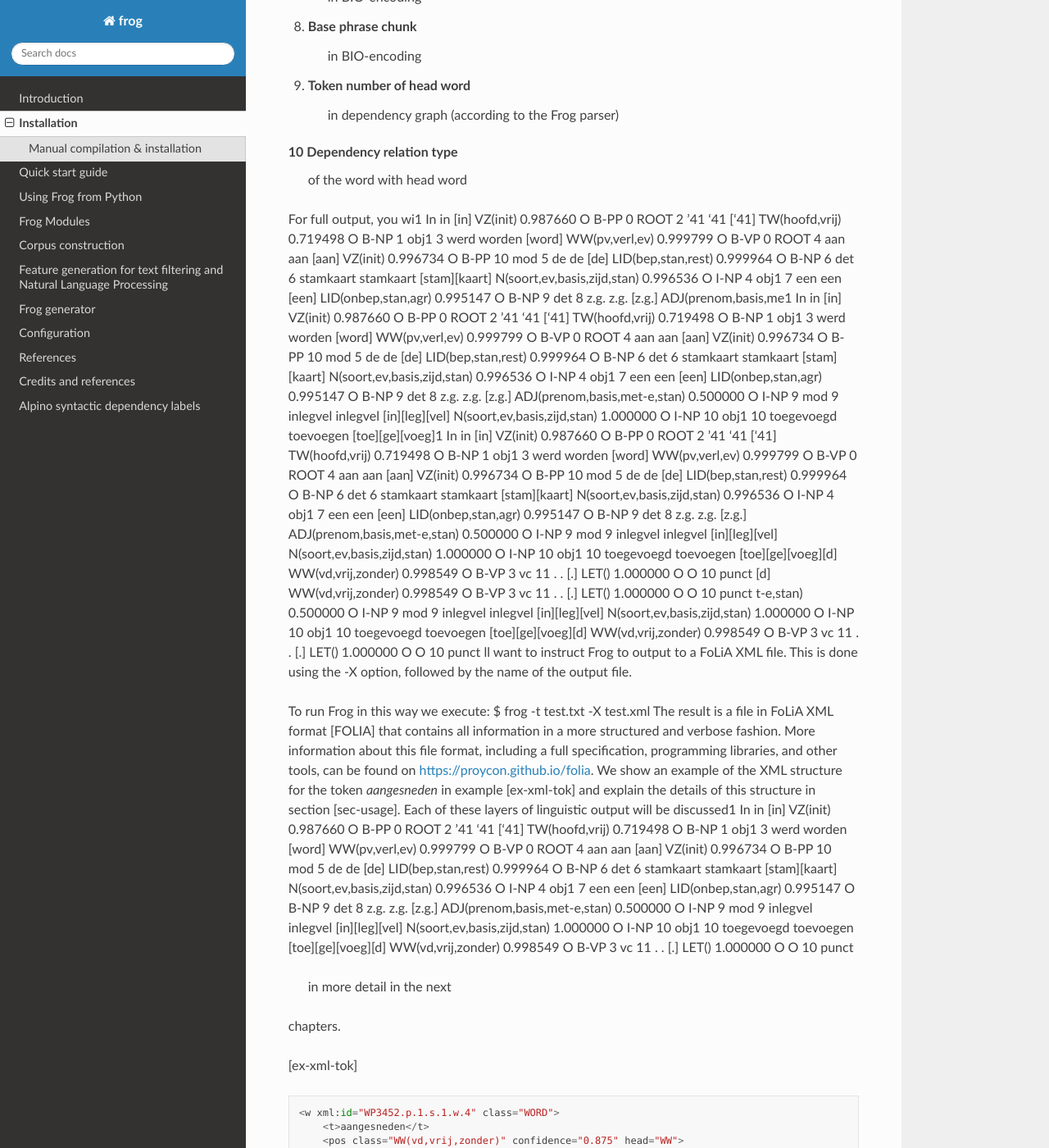
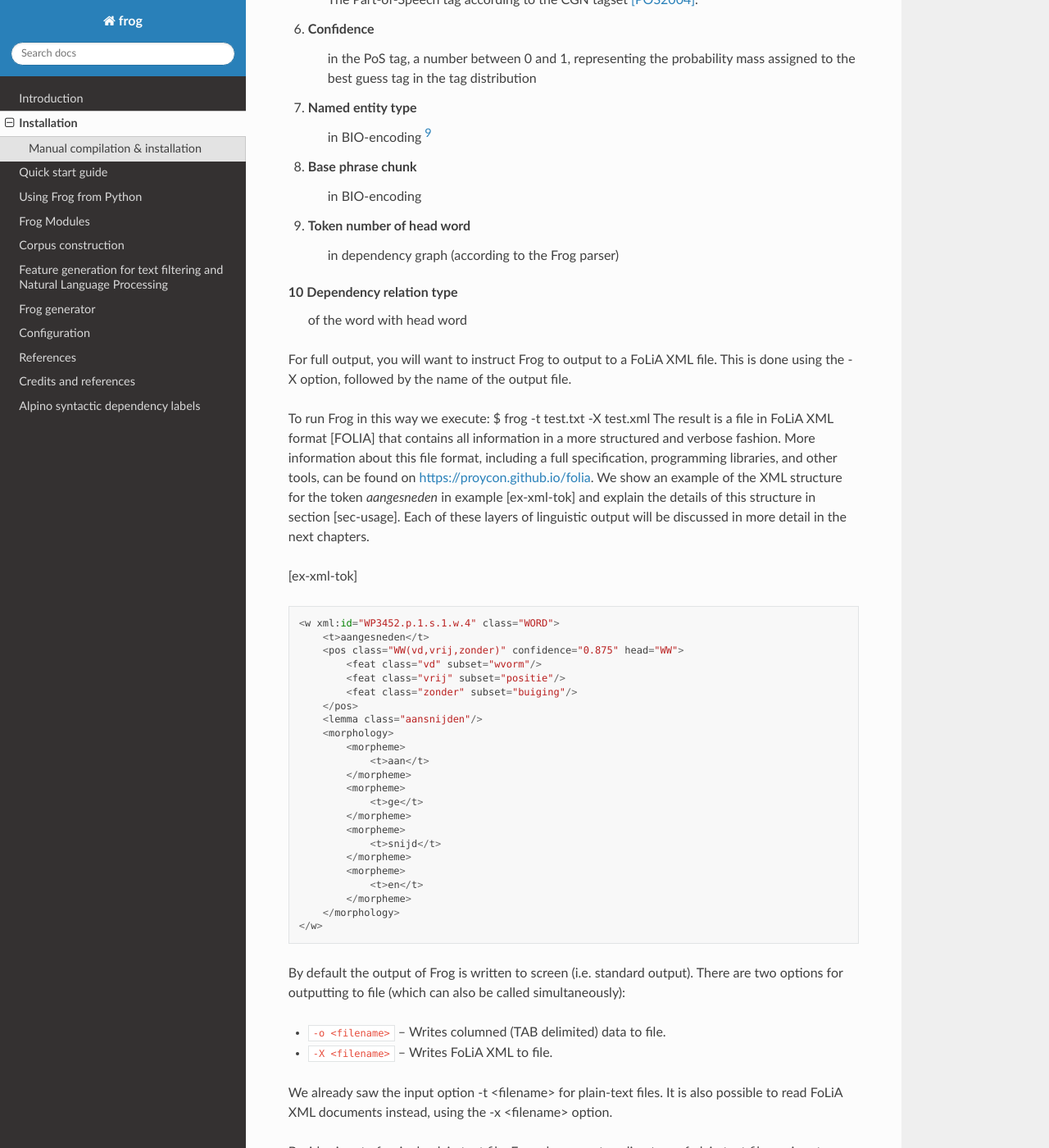
Before and after one commit to LanguageMachines/frog, a Sphinx documentation site: the page built from docs/source/installation.rst, in a window 1280 px wide and 1400 px high, scrolled down 2738 px. Shown: the whole window at 82% size. Built offline with Sphinx 7.4.7 and the Read the Docs theme 2.0.0, drawn with Linux system fonts in a browser that asks for light colours; some of the changed text lies outside the part shown.

Commit message:
Update installation.rst

```diff
--- a/docs/source/installation.rst
+++ b/docs/source/installation.rst
@@ -68,8 +79,6 @@
 
 The actual compilation proceeds by entering the Frog directory and
 issuing the following commands:
-
-::
 
     $ bash bootstrap.sh
     $ ./configure
@@ -177,40 +186,7 @@
 10 Dependency relation type
     of the word with head word
 
-For full output, you wi1	In	in	[in]	VZ(init)	0.987660	O	B-PP	0	ROOT
-2	’41	'41	['41]	TW(hoofd,vrij)	0.719498	O	B-NP	1	obj1
-3	werd	worden	[word]	WW(pv,verl,ev)	0.999799	O	B-VP	0	ROOT
-4	aan	aan	[aan]	VZ(init)	0.996734	O	B-PP	10	mod
-5	de	de	[de]	LID(bep,stan,rest)	0.999964	O	B-NP	6	det
-6	stamkaart	stamkaart	[stam][kaart]	N(soort,ev,basis,zijd,stan)	0.996536	O	I-NP	4	obj1
-7	een	een	[een]	LID(onbep,stan,agr)	0.995147	O	B-NP	9	det
-8	z.g.	z.g.	[z.g.]	ADJ(prenom,basis,me1	In	in	[in]	VZ(init)	0.987660	O	B-PP	0	ROOT
-2	’41	'41	['41]	TW(hoofd,vrij)	0.719498	O	B-NP	1	obj1
-3	werd	worden	[word]	WW(pv,verl,ev)	0.999799	O	B-VP	0	ROOT
-4	aan	aan	[aan]	VZ(init)	0.996734	O	B-PP	10	mod
-5	de	de	[de]	LID(bep,stan,rest)	0.999964	O	B-NP	6	det
-6	stamkaart	stamkaart	[stam][kaart]	N(soort,ev,basis,zijd,stan)	0.996536	O	I-NP	4	obj1
-7	een	een	[een]	LID(onbep,stan,agr)	0.995147	O	B-NP	9	det
-8	z.g.	z.g.	[z.g.]	ADJ(prenom,basis,met-e,stan)	0.500000	O	I-NP	9	mod
-9	inlegvel	inlegvel	[in][leg][vel]	N(soort,ev,basis,zijd,stan)	1.000000	O	I-NP	10	obj1
-10	toegevoegd	toevoegen	[toe][ge][voeg]1	In	in	[in]	VZ(init)	0.987660	O	B-PP	0	ROOT
-2	’41	'41	['41]	TW(hoofd,vrij)	0.719498	O	B-NP	1	obj1
-3	werd	worden	[word]	WW(pv,verl,ev)	0.999799	O	B-VP	0	ROOT
-4	aan	aan	[aan]	VZ(init)	0.996734	O	B-PP	10	mod
-5	de	de	[de]	LID(bep,stan,rest)	0.999964	O	B-NP	6	det
-6	stamkaart	stamkaart	[stam][kaart]	N(soort,ev,basis,zijd,stan)	0.996536	O	I-NP	4	obj1
-7	een	een	[een]	LID(onbep,stan,agr)	0.995147	O	B-NP	9	det
-8	z.g.	z.g.	[z.g.]	ADJ(prenom,basis,met-e,stan)	0.500000	O	I-NP	9	mod
-9	inlegvel	inlegvel	[in][leg][vel]	N(soort,ev,basis,zijd,stan)	1.000000	O	I-NP	10	obj1
-10	toegevoegd	toevoegen	[toe][ge][voeg][d]	WW(vd,vrij,zonder)	0.998549	O	B-VP	3	vc
-11	.	.	[.]	LET()	1.000000	O	O	10	punct
-[d]	WW(vd,vrij,zonder)	0.998549	O	B-VP	3	vc
-11	.	.	[.]	LET()	1.000000	O	O	10	punct
-t-e,stan)	0.500000	O	I-NP	9	mod
-9	inlegvel	inlegvel	[in][leg][vel]	N(soort,ev,basis,zijd,stan)	1.000000	O	I-NP	10	obj1
-10	toegevoegd	toevoegen	[toe][ge][voeg][d]	WW(vd,vrij,zonder)	0.998549	O	B-VP	3	vc
-11	.	.	[.]	LET()	1.000000	O	O	10	punct
-ll want to instruct Frog to output to a FoLiA XML
+For full output, you will want to instruct Frog to output to a FoLiA XML
 file. This is done using the -X option, followed by the name of the
 output file.
 
@@ -222,18 +198,7 @@
 https://proycon.github.io/folia. We show an example of the XML structure
 for the token *aangesneden* in example [ex-xml-tok] and explain the
 details of this structure in section [sec-usage]. Each of these layers
-of linguistic output will be discussed1	In	in	[in]	VZ(init)	0.987660	O	B-PP	0	ROOT
-2	’41	'41	['41]	TW(hoofd,vrij)	0.719498	O	B-NP	1	obj1
-3	werd	worden	[word]	WW(pv,verl,ev)	0.999799	O	B-VP	0	ROOT
-4	aan	aan	[aan]	VZ(init)	0.996734	O	B-PP	10	mod
-5	de	de	[de]	LID(bep,stan,rest)	0.999964	O	B-NP	6	det
-6	stamkaart	stamkaart	[stam][kaart]	N(soort,ev,basis,zijd,stan)	0.996536	O	I-NP	4	obj1
-7	een	een	[een]	LID(onbep,stan,agr)	0.995147	O	B-NP	9	det
-8	z.g.	z.g.	[z.g.]	ADJ(prenom,basis,met-e,stan)	0.500000	O	I-NP	9	mod
-9	inlegvel	inlegvel	[in][leg][vel]	N(soort,ev,basis,zijd,stan)	1.000000	O	I-NP	10	obj1
-10	toegevoegd	toevoegen	[toe][ge][voeg][d]	WW(vd,vrij,zonder)	0.998549	O	B-VP	3	vc
-11	.	.	[.]	LET()	1.000000	O	O	10	punct
- in more detail in the next
+of linguistic output will be discussed in more detail in the next
 chapters.
 
 [ex-xml-tok]
```
Also changed, not shown: other parts of docs/source/installation.rst (+23 -1 lines).
